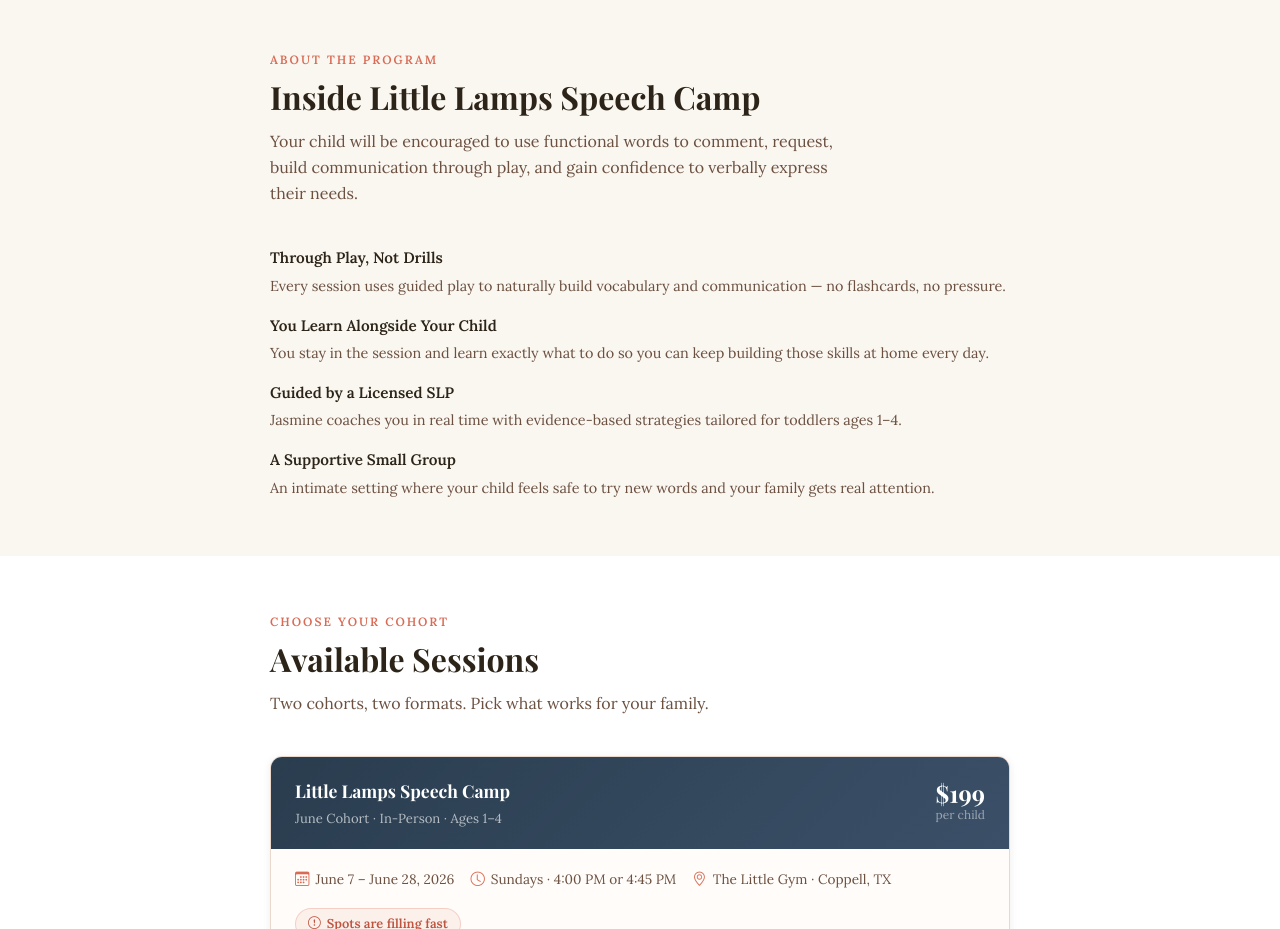
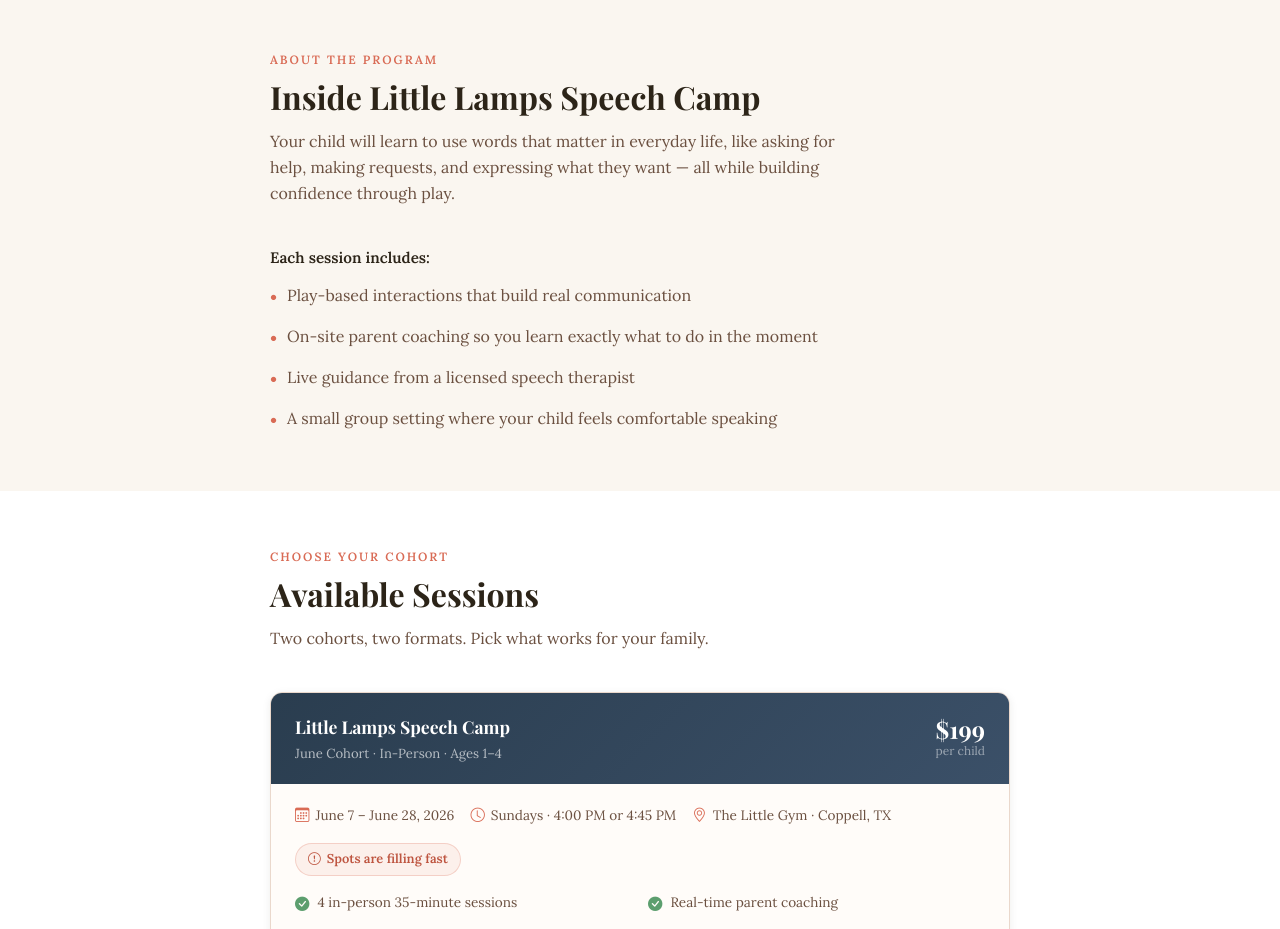
Before and after one commit to Jalexandercloud9/toys-for-talking, a website: page speech-camp/index.html in a window 1280 px wide. Shown: the part 780-1709 px from the top of the page. Drawn offline with nearby package versions, Linux system fonts and the light colour scheme.

Commit message:
Update Inside Little Lamps section with new copy and each session includes list

```diff
--- a/speech-camp/index.html
+++ b/speech-camp/index.html
@@ -700,24 +700,25 @@
       <div class="section-label">About the Program</div>
       <h2 class="section-title">Inside Little Lamps Speech Camp</h2>
       <p class="section-desc">
-        Your child will be encouraged to use functional words to comment, request, build communication through play, and gain confidence to verbally express their needs.
+        Your child will learn to use words that matter in everyday life, like asking for help, making requests, and expressing what they want — all while building confidence through play.
       </p>
-      <ul style="list-style:none; padding:0; margin-top:20px; display:flex; flex-direction:column; gap:16px;">
-        <li>
-          <p style="font-weight:600; color:var(--text); font-size:0.95rem; margin-bottom:4px;">Through Play, Not Drills</p>
-          <p style="font-size:0.9rem; color:var(--text-light);">Every session uses guided play to naturally build vocabulary and communication — no flashcards, no pressure.</p>
+      <p style="font-size:0.95rem; color:var(--text); font-weight:600; margin-top:20px; margin-bottom:12px;">Each session includes:</p>
+      <ul style="list-style:none; padding:0; display:flex; flex-direction:column; gap:12px;">
+        <li style="display:flex; align-items:flex-start; gap:10px; font-size:1rem; color:var(--text-light);">
+          <span style="color:var(--primary); font-size:1.1rem; margin-top:1px;">•</span>
+          Play-based interactions that build real communication
         </li>
-        <li>
-          <p style="font-weight:600; color:var(--text); font-size:0.95rem; margin-bottom:4px;">You Learn Alongside Your Child</p>
-          <p style="font-size:0.9rem; color:var(--text-light);">You stay in the session and learn exactly what to do so you can keep building those skills at home every day.</p>
+        <li style="display:flex; align-items:flex-start; gap:10px; font-size:1rem; color:var(--text-light);">
+          <span style="color:var(--primary); font-size:1.1rem; margin-top:1px;">•</span>
+          On-site parent coaching so you learn exactly what to do in the moment
         </li>
-        <li>
-          <p style="font-weight:600; color:var(--text); font-size:0.95rem; margin-bottom:4px;">Guided by a Licensed SLP</p>
-          <p style="font-size:0.9rem; color:var(--text-light);">Jasmine coaches you in real time with evidence-based strategies tailored for toddlers ages 1–4.</p>
+        <li style="display:flex; align-items:flex-start; gap:10px; font-size:1rem; color:var(--text-light);">
+          <span style="color:var(--primary); font-size:1.1rem; margin-top:1px;">•</span>
+          Live guidance from a licensed speech therapist
         </li>
-        <li>
-          <p style="font-weight:600; color:var(--text); font-size:0.95rem; margin-bottom:4px;">A Supportive Small Group</p>
-          <p style="font-size:0.9rem; color:var(--text-light);">An intimate setting where your child feels safe to try new words and your family gets real attention.</p>
+        <li style="display:flex; align-items:flex-start; gap:10px; font-size:1rem; color:var(--text-light);">
+          <span style="color:var(--primary); font-size:1.1rem; margin-top:1px;">•</span>
+          A small group setting where your child feels comfortable speaking
         </li>
       </ul>
     </div>
```
